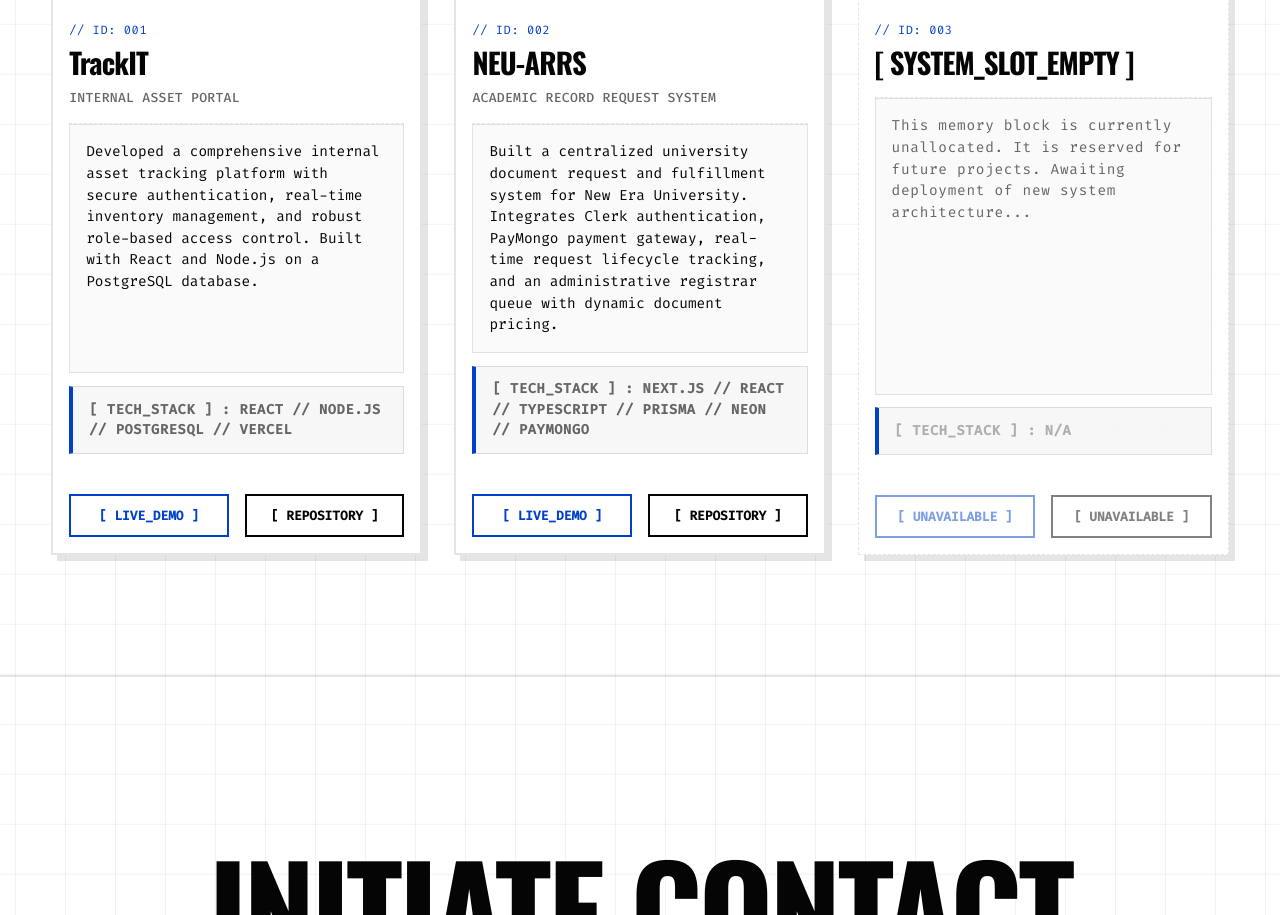
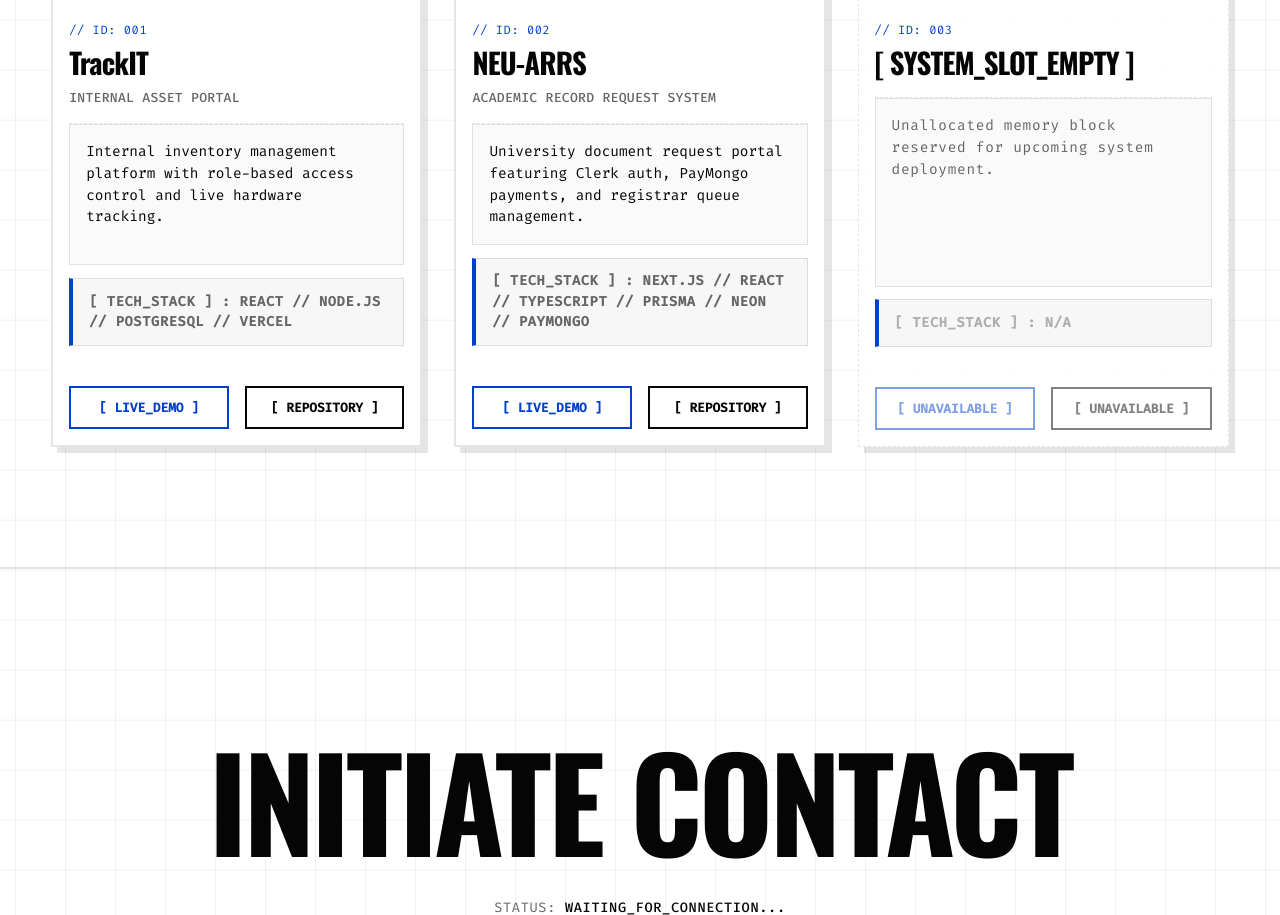
Before and after one commit to rnjhnd/web-portfolio, a website built with Vite: page index.html in a window 1280 px wide. Shown: the part 2534-3449 px from the top of the page. Built offline with nearby package versions, Linux system fonts and the light colour scheme; some packages are replaced by stand-ins of ours; animation ran at ten frames a second.

Commit message:
feat: condense project descriptions to punchy 1-liners

```diff
--- a/index.html
+++ b/index.html
@@ -243,7 +243,7 @@
                   </div>
                   <div class="project-card-desc">
                     <p>
-                      Developed a comprehensive internal asset tracking platform with secure authentication, real-time inventory management, and robust role-based access control. Built with React and Node.js on a PostgreSQL database.
+                      Internal inventory management platform with role-based access control and live hardware tracking.
                     </p>
                   </div>
                   <div class="project-tech-stack">
@@ -276,7 +276,7 @@
                   </div>
                   <div class="project-card-desc">
                     <p>
-                      Built a centralized university document request and fulfillment system for New Era University. Integrates Clerk authentication, PayMongo payment gateway, real-time request lifecycle tracking, and an administrative registrar queue with dynamic document pricing.
+                      University document request portal featuring Clerk auth, PayMongo payments, and registrar queue management.
                     </p>
                   </div>
                   <div class="project-tech-stack">
@@ -305,7 +305,7 @@
                   </div>
                   <div class="project-card-desc">
                     <p class="mono" style="color: var(--text-muted);">
-                      This memory block is currently unallocated. It is reserved for future projects. Awaiting deployment of new system architecture...
+                      Unallocated memory block reserved for upcoming system deployment.
                     </p>
                   </div>
                   <div class="project-tech-stack">
```
